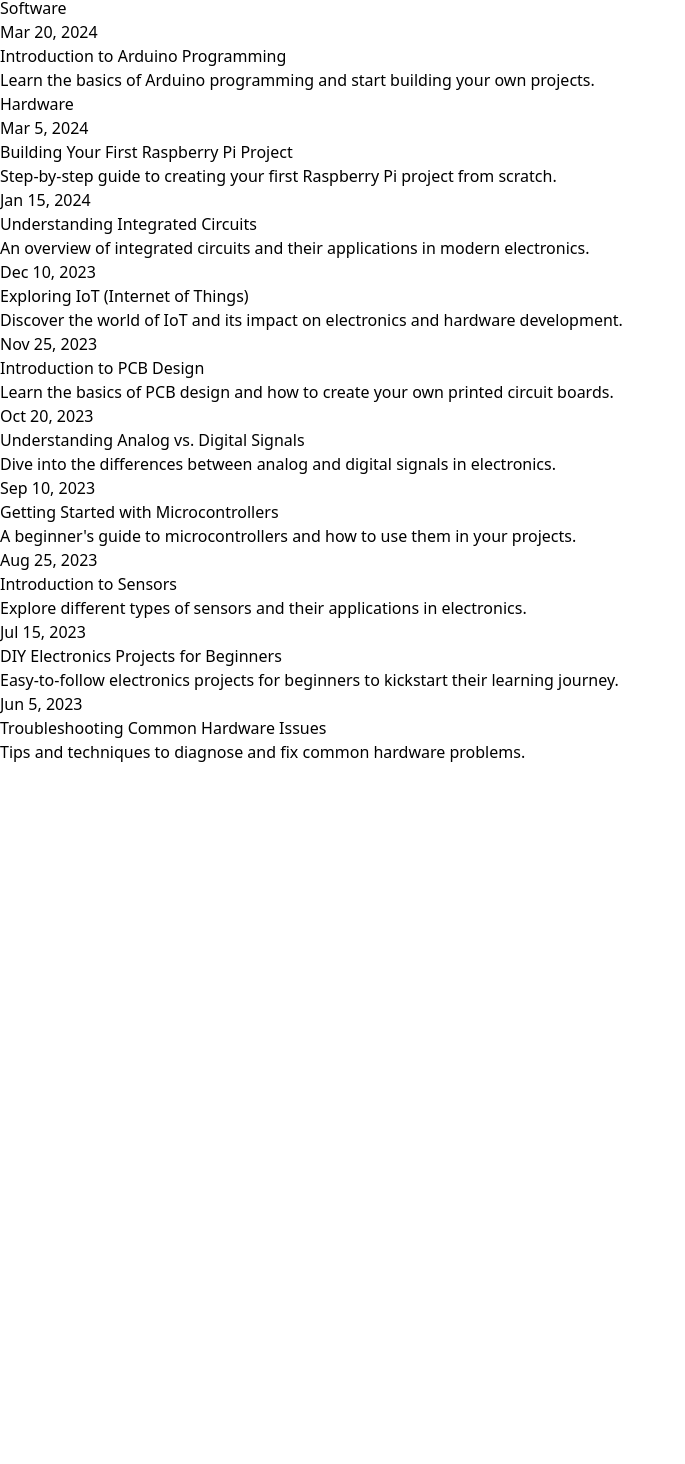
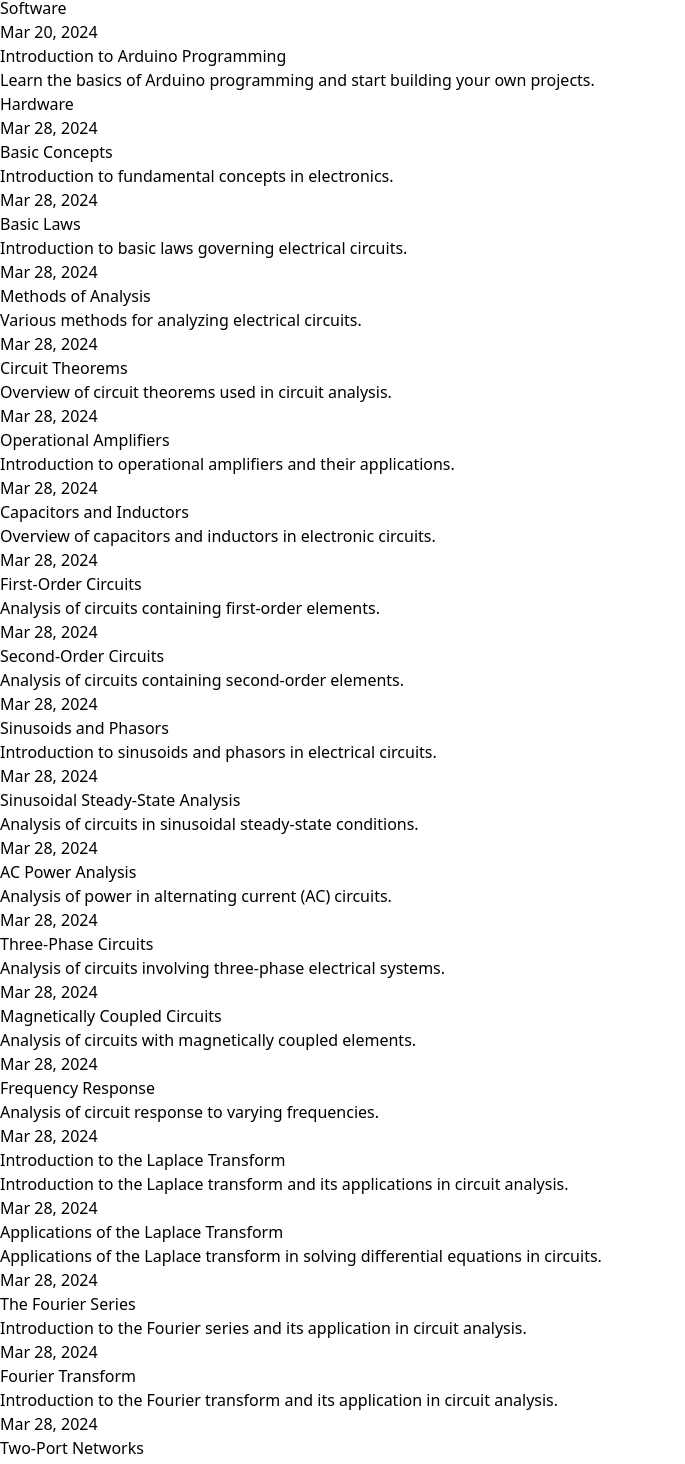
Before and after one commit to eduardocgarza/eduardo-garza-site, a React (Vite) app: page / in a window 1280 px wide. Shown: the part 52-1516 px from the top of the page, without its empty margins (0-685 px from the left). Before the commit the page ends 816 px from the top, so only its background shows below. Built offline with nearby package versions, Linux system fonts and the light colour scheme.

Commit message:
Test cats

```diff
--- a/src/components/Home/SectionItem.jsx
+++ b/src/components/Home/SectionItem.jsx
@@ -9,7 +9,7 @@ export default function SectionItem(props) {
       <h2 className="text-lg font-medium mb-2">{props.title}</h2>
       <section>
         {blogs && blogs.map((blog) => (
-          <BlogPreviewItem key={blog.id} blog={blog} />
+          <BlogPreviewItem key={blog.slug} blog={blog} />
         ))}
       </section>
       <footer className="flex justify-center items-center">
--- a/src/data/ALL_BLOGS.js
+++ b/src/data/ALL_BLOGS.js
@@ -19,9 +19,202 @@ const HARDWARE_CATEGORIES = {
   PCB_MANUFACTURING: "pcb-manufacturing",
 }
 
+const CIRCUIT_THEORY_BLOGS = [
+  {
+    "title": "Basic Concepts",
+    "shortDescription": "Introduction to fundamental concepts in electronics.",
+    "datePublished": "2024-03-28",
+    "lastEdited": "2024-03-28",
+    "slug": "basic-concepts",
+    "fileName": "basic_concepts.md",
+    "type": TYPES.HARDWARE,
+    "categories": [HARDWARE_CATEGORIES.CIRCUIT_THEORY]
+  },
+  {
+    "title": "Basic Laws",
+    "shortDescription": "Introduction to basic laws governing electrical circuits.",
+    "datePublished": "2024-03-28",
+    "lastEdited": "2024-03-28",
+    "slug": "basic-laws",
+    "fileName": "basic_laws.md",
+    "type": TYPES.HARDWARE,
+    "categories": [HARDWARE_CATEGORIES.CIRCUIT_THEORY]
+  },
+  {
+    "title": "Methods of Analysis",
+    "shortDescription": "Various methods for analyzing electrical circuits.",
+    "datePublished": "2024-03-28",
+    "lastEdited": "2024-03-28",
+    "slug": "methods-of-analysis",
+    "fileName": "methods_of_analysis.md",
+    "type": TYPES.HARDWARE,
+    "categories": [HARDWARE_CATEGORIES.CIRCUIT_THEORY]
+  },
+  {
+    "title": "Circuit Theorems",
+    "shortDescription": "Overview of circuit theorems used in circuit analysis.",
+    "datePublished": "2024-03-28",
+    "lastEdited": "2024-03-28",
+    "slug": "circuit-theorems",
+    "fileName": "circuit_theorems.md",
+    "type": TYPES.HARDWARE,
+    "categories": [HARDWARE_CATEGORIES.CIRCUIT_THEORY]
+  },
+  {
+    "title": "Operational Amplifiers",
+    "shortDescription": "Introduction to operational amplifiers and their applications.",
+    "datePublished": "2024-03-28",
+    "lastEdited": "2024-03-28",
+    "slug": "operational-amplifiers",
+    "fileName": "operational_amplifiers.md",
+    "type": TYPES.HARDWARE,
+    "categories": [HARDWARE_CATEGORIES.ANALOG_ELECTRONICS]
+  },
+  {
+    "title": "Capacitors and Inductors",
+    "shortDescription": "Overview of capacitors and inductors in electronic circuits.",
+    "datePublished": "2024-03-28",
+    "lastEdited": "2024-03-28",
+    "slug": "capacitors-and-inductors",
+    "fileName": "capacitors_and_inductors.md",
+    "type": TYPES.HARDWARE,
+    "categories": [HARDWARE_CATEGORIES.ANALOG_ELECTRONICS]
+  },
+  {
+    "title": "First-Order Circuits",
+    "shortDescription": "Analysis of circuits containing first-order elements.",
+    "datePublished": "2024-03-28",
+    "lastEdited": "2024-03-28",
+    "slug": "first-order-circuits",
+    "fileName": "first_order_circuits.md",
+    "type": TYPES.HARDWARE,
+    "categories": [HARDWARE_CATEGORIES.CIRCUIT_THEORY]
+  },
+  {
+    "title": "Second-Order Circuits",
+    "shortDescription": "Analysis of circuits containing second-order elements.",
+    "datePublished": "2024-03-28",
+    "lastEdited": "2024-03-28",
+    "slug": "second-order-circuits",
+    "fileName": "second_order_circuits.md",
+    "type": TYPES.HARDWARE,
+    "categories": [HARDWARE_CATEGORIES.CIRCUIT_THEORY]
+  },
+  {
+    "title": "Sinusoids and Phasors",
+    "shortDescription": "Introduction to sinusoids and phasors in electrical circuits.",
+    "datePublished": "2024-03-28",
+    "lastEdited": "2024-03-28",
+    "slug": "sinusoids-and-phasors",
+    "fileName": "sinusoids_and_phasors.md",
+    "type": TYPES.HARDWARE,
+    "categories": [HARDWARE_CATEGORIES.CIRCUIT_THEORY]
+  },
+  {
+    "title": "Sinusoidal Steady-State Analysis",
+    "shortDescription": "Analysis of circuits in sinusoidal steady-state conditions.",
+    "datePublished": "2024-03-28",
+    "lastEdited": "2024-03-28",
+    "slug": "sinusoidal-steady-state-analysis",
+    "fileName": "sinusoidal_steady_state_analysis.md",
+    "type": TYPES.HARDWARE,
+    "categories": [HARDWARE_CATEGORIES.CIRCUIT_THEORY]
+  },
+  {
+    "title": "AC Power Analysis",
+    "shortDescription": "Analysis of power in alternating current (AC) circuits.",
+    "datePublished": "2024-03-28",
+    "lastEdited": "2024-03-28",
+    "slug": "ac-power-analysis",
+    "fileName": "ac_power_analysis.md",
+    "type": TYPES.HARDWARE,
+    "categories": [HARDWARE_CATEGORIES.CIRCUIT_THEORY]
+  },
+  {
+    "title": "Three-Phase Circuits",
+    "shortDescription": "Analysis of circuits involving three-phase electrical systems.",
+    "datePublished": "2024-03-28",
+    "lastEdited": "2024-03-28",
+    "slug": "three-phase-circuits",
+    "fileName": "three_phase_circuits.md",
+    "type": TYPES.HARDWARE,
+    "categories": [HARDWARE_CATEGORIES.CIRCUIT_THEORY]
+  },
+  {
+    "title": "Magnetically Coupled Circuits",
+    "shortDescription": "Analysis of circuits with magnetically coupled elements.",
+    "datePublished": "2024-03-28",
+    "lastEdited": "2024-03-28",
+    "slug": "magnetically-coupled-circuits",
+    "fileName": "magnetically_coupled_circuits.md",
+    "type": TYPES.HARDWARE,
+    "categories": [HARDWARE_CATEGORIES.CIRCUIT_THEORY]
+  },
+  {
+    "title": "Frequency Response",
+    "shortDescription": "Analysis of circuit response to varying frequencies.",
+    "datePublished": "2024-03-28",
+    "lastEdited": "2024-03-28",
+    "slug": "frequency-response",
+    "fileName": "frequency_response.md",
+    "type": TYPES.HARDWARE,
+    "categories": [HARDWARE_CATEGORIES.CIRCUIT_THEORY]
+  },
+  {
+    "title": "Introduction to the Laplace Transform",
+    "shortDescription": "Introduction to the Laplace transform and its applications in circuit analysis.",
+    "datePublished": "2024-03-28",
+    "lastEdited": "2024-03-28",
+    "slug": "introduction-to-laplace-transform",
+    "fileName": "introduction_to_laplace_transform.md",
+    "type": TYPES.HARDWARE,
+    "categories": [HARDWARE_CATEGORIES.CIRCUIT_THEORY]
+  },
+  {
+    "title": "Applications of the Laplace Transform",
+    "shortDescription": "Applications of the Laplace transform in solving differential equations in circuits.",
+    "datePublished": "2024-03-28",
+    "lastEdited": "2024-03-28",
+    "slug": "applications-of-laplace-transform",
+    "fileName": "applications_of_laplace_transform.md",
+    "type": TYPES.HARDWARE,
+    "categories": [HARDWARE_CATEGORIES.CIRCUIT_THEORY]
+  },
+  {
+    "title": "The Fourier Series",
+    "shortDescription": "Introduction to the Fourier series and its application in circuit analysis.",
+    "datePublished": "2024-03-28",
+    "lastEdited": "2024-03-28",
+    "slug": "fourier-series",
+    "fileName": "fourier_series.md",
+    "type": TYPES.HARDWARE,
+    "categories": [HARDWARE_CATEGORIES.CIRCUIT_THEORY]
+  },
+  {
+    "title": "Fourier Transform",
+    "shortDescription": "Introduction to the Fourier transform and its application in circuit analysis.",
+    "datePublished": "2024-03-28",
+    "lastEdited": "2024-03-28",
+    "slug": "fourier-transform",
+    "fileName": "fourier_transform.md",
+    "type": TYPES.HARDWARE,
+    "categories": [HARDWARE_CATEGORIES.CIRCUIT_THEORY]
+  },
+  {
+    "title": "Two-Port Networks",
+    "shortDescription": "Introduction to two-port networks and their analysis techniques.",
+    "datePublished": "2024-03-28",
+    "lastEdited": "2024-03-28",
+    "slug": "two-port-networks",
+    "fileName": "two_port_networks.md",
+    "type": TYPES.HARDWARE,
+    "categories": [HARDWARE_CATEGORIES.CIRCUIT_THEORY]
+  }
+]
+
 export const ALL_BLOGS = [
+  ...CIRCUIT_THEORY_BLOGS,
   {
-    "id": 1,
     "title": "Introduction to Arduino Programming",
     "shortDescription": "Learn the basics of Arduino programming and start building your own projects.",
     "datePublished": "2024-03-15",
@@ -32,7 +225,6 @@ export const ALL_BLOGS = [
     "categories": [SOFTWARE_CATEGORIES.FRONT_END]
   },
   {
-    "id": 2,
     "title": "Building Your First Raspberry Pi Project",
     "shortDescription": "Step-by-step guide to creating your first Raspberry Pi project from scratch.",
     "datePublished": "2024-02-28",
@@ -43,7 +235,6 @@ export const ALL_BLOGS = [
     "categories": [HARDWARE_CATEGORIES.PCB_DESIGN]
   },
   {
-    "id": 3,
     "title": "Understanding Integrated Circuits",
     "shortDescription": "An overview of integrated circuits and their applications in modern electronics.",
     "datePublished": "2024-01-10",
@@ -54,7 +245,6 @@ export const ALL_BLOGS = [
     "categories": [HARDWARE_CATEGORIES.CIRCUIT_THEORY]
   },
   {
-    "id": 4,
     "title": "Exploring IoT (Internet of Things)",
     "shortDescription": "Discover the world of IoT and its impact on electronics and hardware development.",
     "datePublished": "2023-12-05",
@@ -65,7 +255,6 @@ export const ALL_BLOGS = [
     "categories": [HARDWARE_CATEGORIES.ANALOG_ELECTRONICS]
   },
   {
-    "id": 5,
     "title": "Introduction to PCB Design",
     "shortDescription": "Learn the basics of PCB design and how to create your own printed circuit boards.",
     "datePublished": "2023-11-20",
@@ -76,7 +265,6 @@ export const ALL_BLOGS = [
     "categories": [HARDWARE_CATEGORIES.PCB_MANUFACTURING]
   },
   {
-    "id": 6,
     "title": "Understanding Analog vs. Digital Signals",
     "shortDescription": "Dive into the differences between analog and digital signals in electronics.",
     "datePublished": "2023-10-15",
@@ -87,7 +275,6 @@ export const ALL_BLOGS = [
     "categories": [HARDWARE_CATEGORIES.DIGITAL_ELECTRONICS]
   },
   {
-    "id": 7,
     "title": "Getting Started with Microcontrollers",
     "shortDescription": "A beginner's guide to microcontrollers and how to use them in your projects.",
     "datePublished": "2023-09-05",
@@ -98,7 +285,6 @@ export const ALL_BLOGS = [
     "categories": [HARDWARE_CATEGORIES.AUDIO]
   },
   {
-    "id": 8,
     "title": "Introduction to Sensors",
     "shortDescription": "Explore different types of sensors and their applications in electronics.",
     "datePublished": "2023-08-20",
@@ -109,7 +295,6 @@ export const ALL_BLOGS = [
     "categories": [HARDWARE_CATEGORIES.ANALOG_ELECTRONICS]
   },
   {
-    "id": 9,
     "title": "DIY Electronics Projects for Beginners",
     "shortDescription": "Easy-to-follow electronics projects for beginners to kickstart their learning journey.",
     "datePublished": "2023-07-10",
@@ -120,7 +305,6 @@ export const ALL_BLOGS = [
     "categories": [HARDWARE_CATEGORIES.PCB_DESIGN]
   },
   {
-    "id": 10,
     "title": "Troubleshooting Common Hardware Issues",
     "shortDescription": "Tips and techniques to diagnose and fix common hardware problems.",
     "datePublished": "2023-06-01",
```
